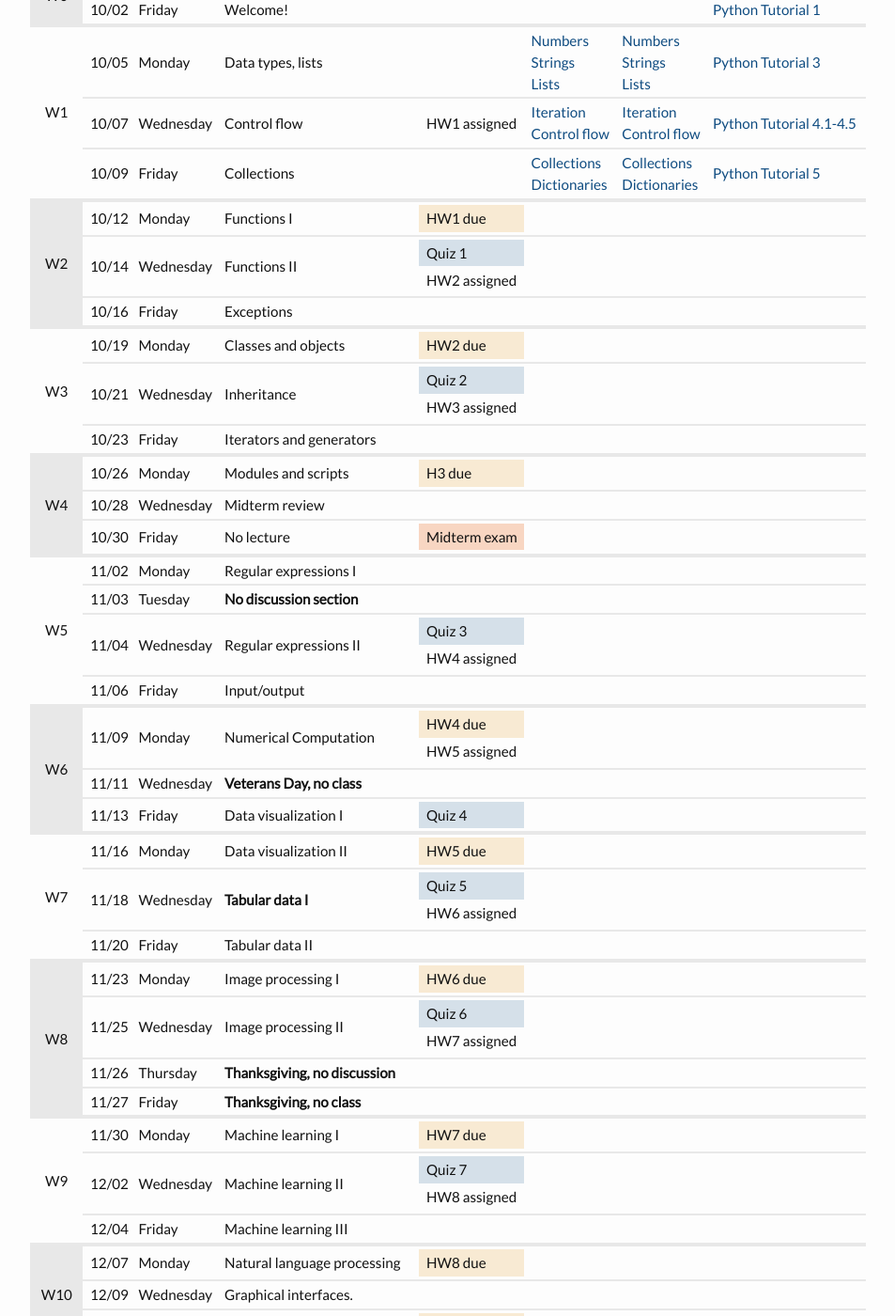
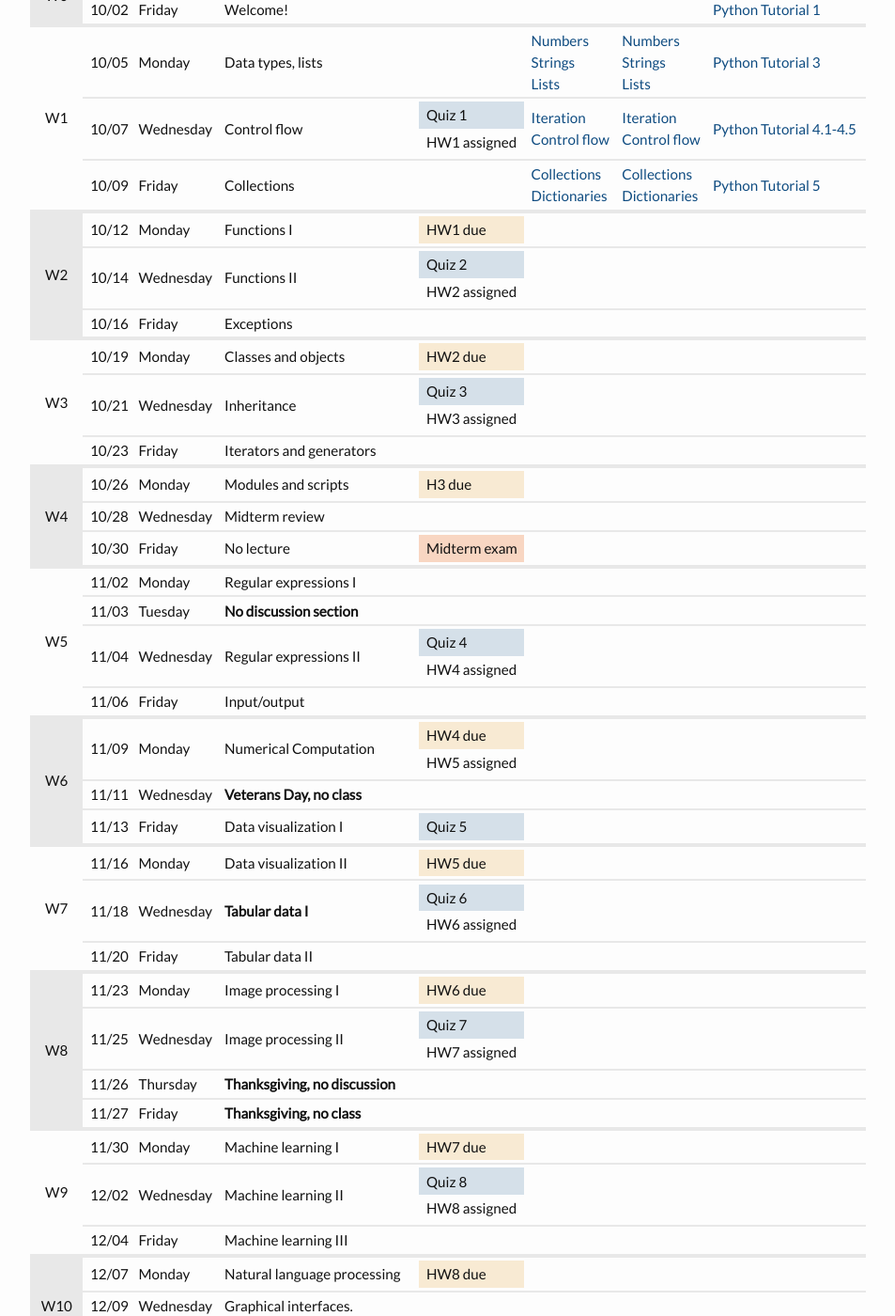
Before and after one commit to PhilChodrow/PIC16A, a Jekyll site: the page built from schedule.md, in a window 1280 px wide and 1400 px high, scrolled down 279 px. Shown: the whole window at 94% size, without its empty margins (163-1116 px from the left). Built offline with Jekyll 4.4.1, drawn with Linux system fonts in a browser that asks for light colours; nearby versions of some CDN libraries; some of the changed lines change nothing that is shown.

Commit message:
Update schedule.md

```diff
--- a/schedule.md
+++ b/schedule.md
@@ -83,7 +83,7 @@ All assignments, including homework and quizzes, are due at 11:59pm, Pacific Tim
         <td>10/07</td>
         <td>Wednesday</td>
         <td>Control flow</td>
-        <td><div class="assignment"> HW1 assigned</div></td>
+        <td><div class="quiz">Quiz 1</div><div class="assignment"> HW1 assigned</div></td>
         <td>
             <a href="https://nbviewer.jupyter.org/github/PhilChodrow/PIC16A/blob/master/content/basics/for_loops_and_comprehensions.ipynb">
                 Iteration
@@ -153,7 +153,7 @@ All assignments, including homework and quizzes, are due at 11:59pm, Pacific Tim
             <td>10/14</td>
             <td>Wednesday</td>
             <td>Functions II</td>
-            <td><div class="quiz">Quiz 1</div> <div class="assignment"> HW2 assigned</div></td>
+            <td><div class="quiz">Quiz 2</div> <div class="assignment"> HW2 assigned</div></td>
             <td></td>
             <td></td>
             <td></td>
@@ -183,7 +183,7 @@ All assignments, including homework and quizzes, are due at 11:59pm, Pacific Tim
             <td>10/21</td>
             <td>Wednesday</td>
             <td>Inheritance</td>
-            <td><div class="quiz">Quiz 2</div><div class="assignment"> HW3 assigned</div></td>
+            <td><div class="quiz">Quiz 3</div><div class="assignment"> HW3 assigned</div></td>
             <td></td>
             <td></td>
             <td></td>
@@ -252,7 +252,7 @@ All assignments, including homework and quizzes, are due at 11:59pm, Pacific Tim
             <td>11/04</td>
             <td>Wednesday</td>
             <td>Regular expressions II</td>
-            <td><div class="quiz">Quiz 3</div><div class="assignment"> HW4 assigned</div></td>
+            <td><div class="quiz">Quiz 4</div><div class="assignment"> HW4 assigned</div></td>
             <td></td>
             <td></td>
             <td></td>
@@ -291,7 +291,7 @@ All assignments, including homework and quizzes, are due at 11:59pm, Pacific Tim
             <td>11/13</td>
             <td>Friday</td>
             <td>Data visualization I</td>
-            <td><div class="quiz">Quiz 4</div></td>
+            <td><div class="quiz">Quiz 5</div></td>
             <td></td>
             <td></td>
             <td></td>
@@ -312,7 +312,7 @@ All assignments, including homework and quizzes, are due at 11:59pm, Pacific Tim
             <td>11/18</td>
             <td>Wednesday</td>
             <td><b>Tabular data I</b></td>
-            <td><div class="quiz"> Quiz 5</div><div class="assignment"> HW6 assigned</div></td>
+            <td><div class="quiz"> Quiz 6</div><div class="assignment"> HW6 assigned</div></td>
             <td></td>
             <td></td>
             <td></td>
@@ -342,7 +342,7 @@ All assignments, including homework and quizzes, are due at 11:59pm, Pacific Tim
             <td>11/25</td>
             <td>Wednesday</td>
             <td>Image processing II</td>
-            <td><div class="quiz"> Quiz 6</div><div class="assignment"> HW7 assigned</div></td>
+            <td><div class="quiz"> Quiz 7</div><div class="assignment"> HW7 assigned</div></td>
             <td></td>
             <td></td>
             <td></td>
@@ -381,7 +381,7 @@ All assignments, including homework and quizzes, are due at 11:59pm, Pacific Tim
             <td>12/02</td>
             <td>Wednesday</td>
             <td>Machine learning II</td>
-            <td><div class="quiz"> Quiz 7</div><div class="assignment"> HW8 assigned</div></td>
+            <td><div class="quiz"> Quiz 8</div><div class="assignment"> HW8 assigned</div></td>
             <td></td>
             <td></td>
             <td></td>
```
